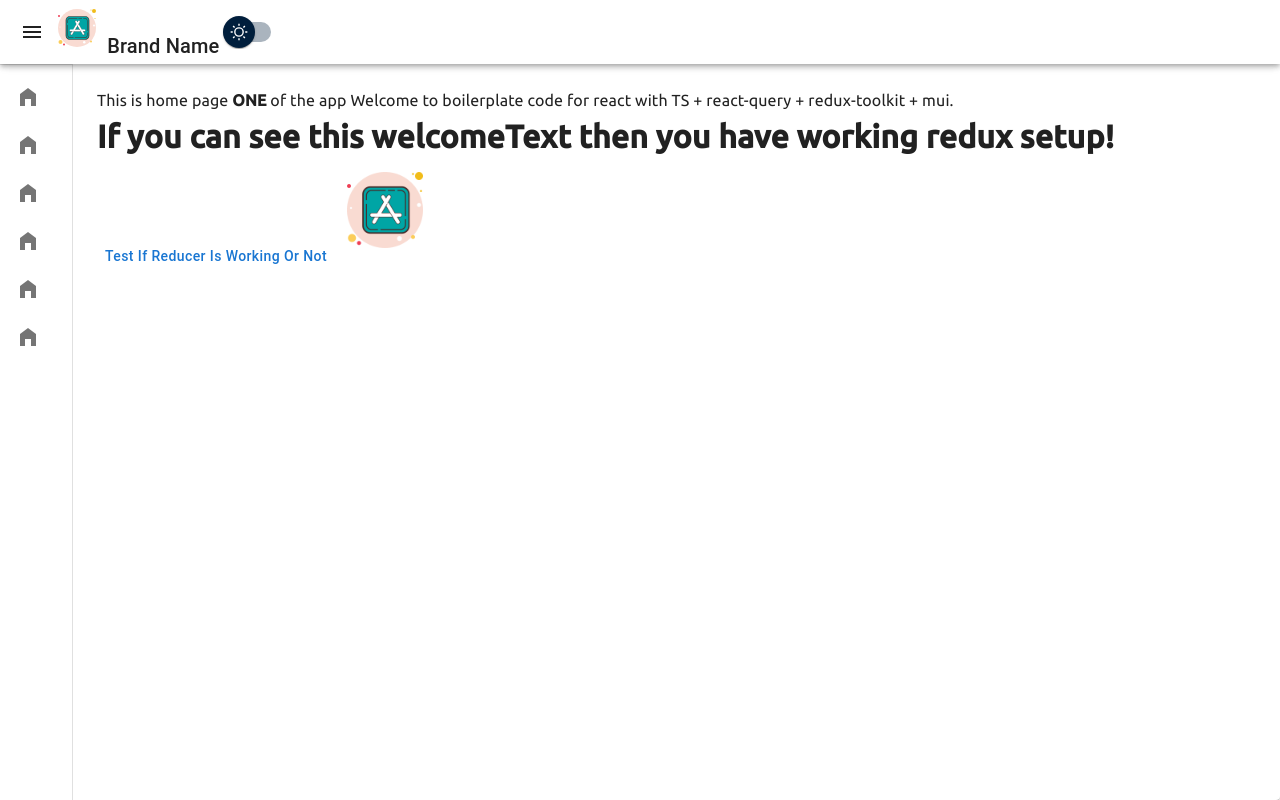
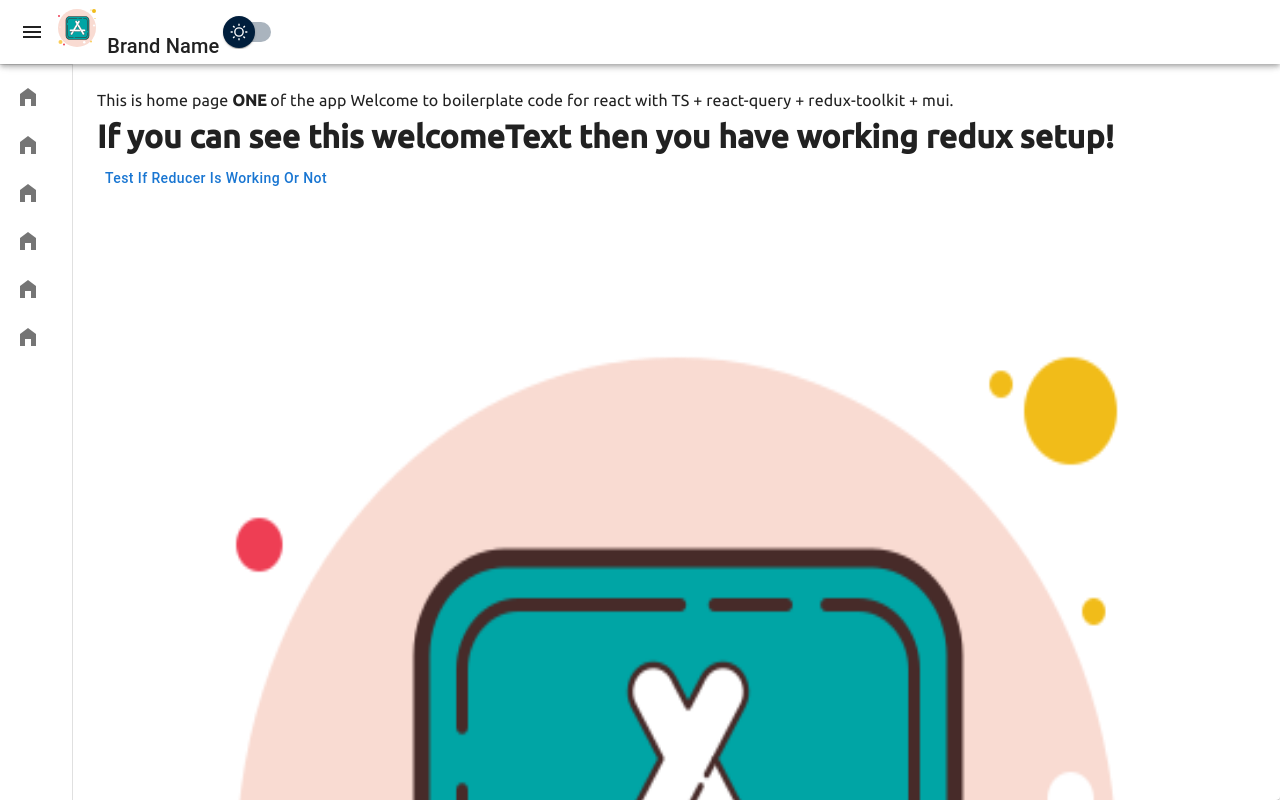
Before and after one commit to errajeevranjan/boilerplate-react, a React (Create React App) app: page / in a window 1280 px wide. Shown: the top 800 px of the page. Built offline with nearby package versions, Linux system fonts and the light colour scheme; no server answers.

Commit message:
Updated image's dimension

```diff
--- a/src/pages/homePage/HomePage.tsx
+++ b/src/pages/homePage/HomePage.tsx
@@ -46,7 +46,7 @@ const HomePage = () => {
 			<Button onClick={() => dispatch(testReducer())}>
 				Test if reducer is working or not
 			</Button>
-			<img src={TestImage} alt='testImage' width='100px' height='100px' />
+			<img src={TestImage} alt='testImage' height='100%' width='100%' />
 			<PositionedSnackbar
 				message={message}
 				severity={severity}
--- a/src/pages/homePage/HomePageTwo.tsx
+++ b/src/pages/homePage/HomePageTwo.tsx
@@ -18,7 +18,7 @@ const HomePageTwo = () => {
 			<Button onClick={() => dispatch(testReducer())}>
 				Test if reducer is working or not
 			</Button>
-			<img src={TestImage} alt='testImage' width='100px' height='100px' />
+			<img src={TestImage} alt='testImage' height='100%' width='100%' />
 			<Button onClick={() => setOpen(!open)}> Check snackbar</Button>
 			<PositionedSnackbar
 				message='Success: Snackbar is working!'
```
